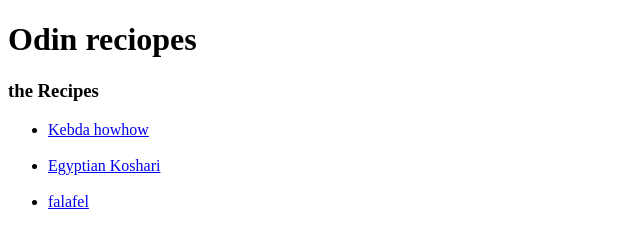
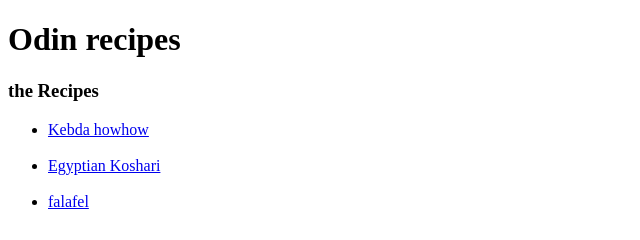
Before and after one commit to KyrillosHamdy/Odin-recipes, a plain HTML site: page index.html in a window 1280 px wide. Shown: the full height of the page, 0-640 px from the left. Drawn offline with Linux system fonts and the light colour scheme.

Commit message:
index.html

```diff
--- a/index.html
+++ b/index.html
@@ -6,7 +6,7 @@
     <title>Index</title>
 </head>
 <body>
-    <h1>Odin reciopes</h1>
+    <h1>Odin recipes</h1>
     <h3>the Recipes</h3>
     <ul>
         <li><a href="Recipes/lasagna.html" target="_blank" rel="noopener noreferrer">Kebda howhow</a></li>
```
